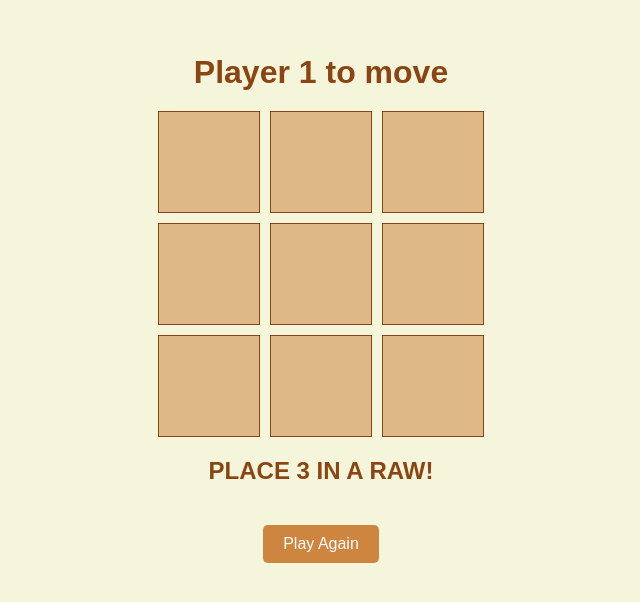
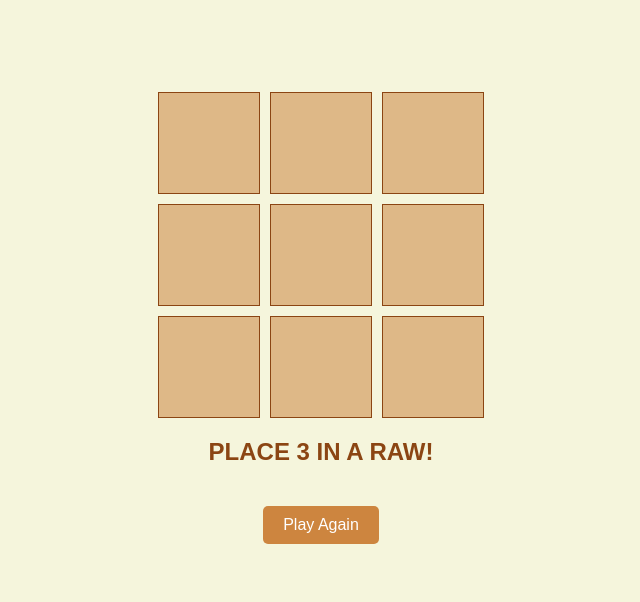
Before and after one commit to friatweldekidan/-tic-tac-toe-, a plain HTML site: page index.html in a window 1280 px wide. Shown: the part 102-704 px from the top of the page, without its empty margins (319-959 px from the left). Drawn offline with Linux system fonts and the light colour scheme.

Commit message:
html file update

```diff
--- a/index.html
+++ b/index.html
@@ -9,7 +9,7 @@
 </head>
 
 <body>
-    <h1>Player 1 to move </h1>
+    <h1></h1>
     <div class="container">
         <div class="cell-container">
             <div class="cell"></div>
@@ -25,6 +25,7 @@
     </div>
     <h2>PLACE 3 IN A RAW!</h2>
     <button>Play Again</button>
+
     <script src="script.js"></script>
 </body>
 
```
